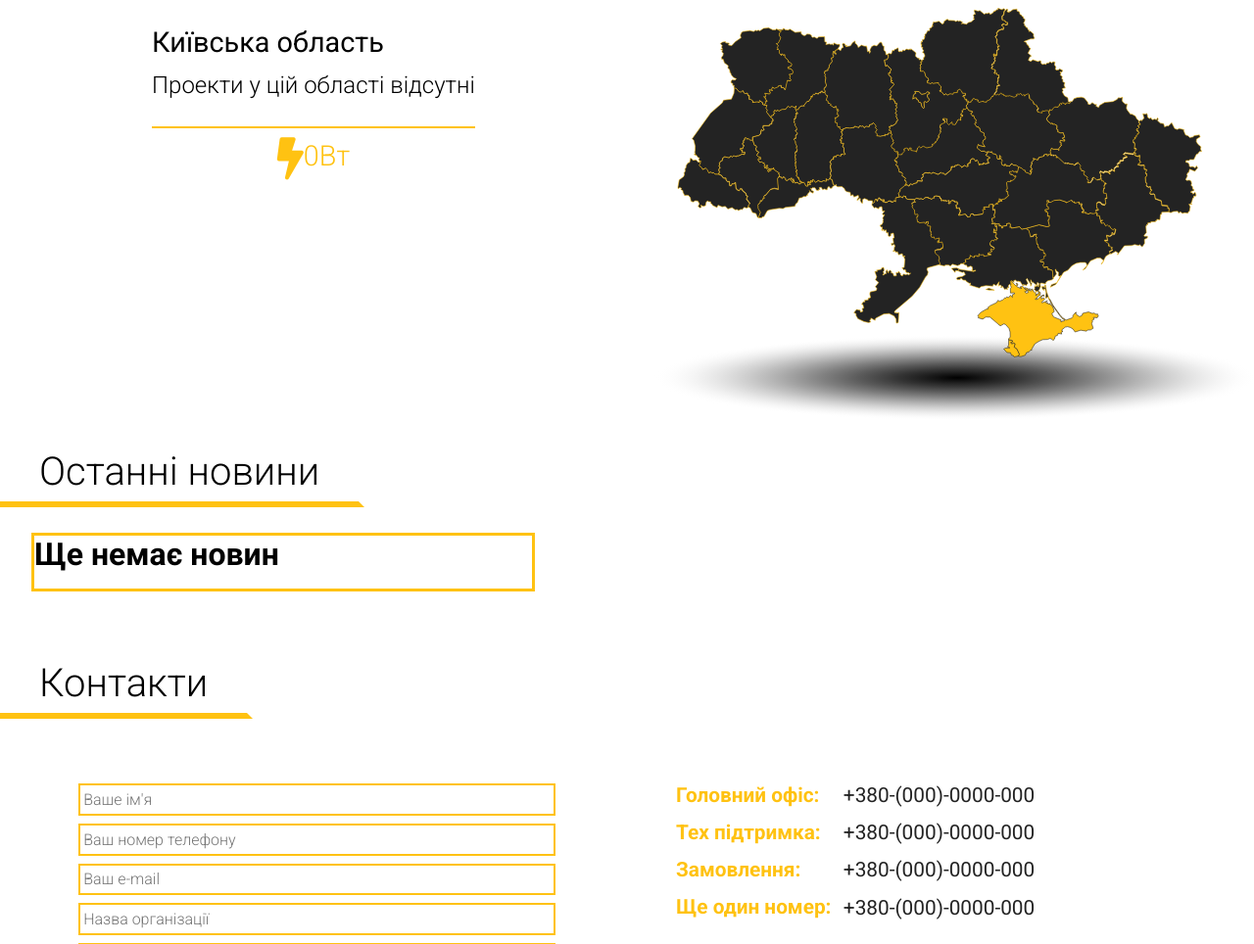
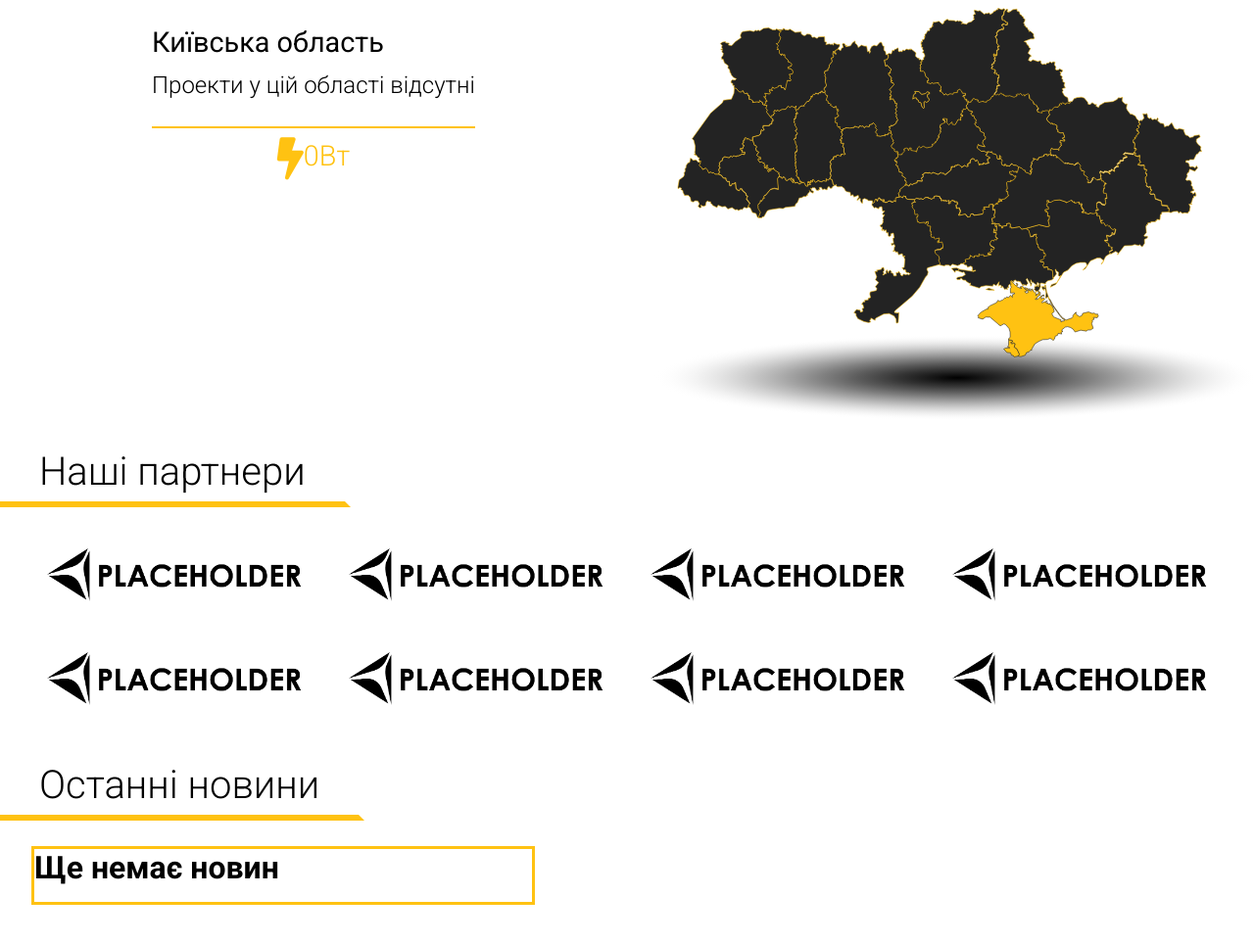
Before and after one commit to NightSkyStudios/ECAD, a Django app: page / in a window 1280 px wide. Shown: the part 1357-2321 px from the top of the page at 98% size. Run offline with Django 3.2, Linux system fonts and the light colour scheme; data that the repository does not hold is empty.

Commit message:
added partners

```diff
--- a/static/css/style.css
+++ b/static/css/style.css
@@ -222,6 +222,21 @@ nav .navdd {
   font-weight: 300;
   color: #232323;
   font-family: "Overpass", sans-serif;
+}
+.content .partners .partnerlist {
+  display: grid;
+  grid-template-columns: 1fr 1fr 1fr 1fr;
+  justify-items: center;
+  justify-content: space-around;
+  margin: 3em;
+  grid-gap: 3em;
+}
+.content .partners .partnerlist .partner {
+  width: 100%;
+}
+.content .partners .partnerlist .partner img {
+  width: 100%;
+  filter: grayscale(100%);
 }
 .content .mapsector {
   position: relative;
--- a/static/css/style.scss
+++ b/static/css/style.scss
@@ -106,6 +106,24 @@ a, button {
                 font-weight: 300;
                 color: $color2;
                 font-family: 'Overpass', sans-serif;
+            }
+        }
+    }
+
+    .partners{
+        .partnerlist{
+            display: grid;
+            grid-template-columns: 1fr 1fr 1fr 1fr;
+            justify-items: center;
+            justify-content: space-around;
+            margin: 3em;
+            grid-gap: 3em;
+            .partner{
+                width: 100%;
+                img{
+                    width: 100%;
+                    filter: grayscale(100%);
+                }
             }
         }
     }
--- a/templates/index.html
+++ b/templates/index.html
@@ -424,6 +424,19 @@
 </svg>
         </div>
     </div>
+    <div class="partners">
+        <div class="header"><p>Наші партнери</p></div>
+        <div class="partnerlist">
+            <div class="partner"><img src="{% static 'images/placeholder.com-logo1.png' %}" alt=""></div>
+            <div class="partner"><img src="{% static 'images/placeholder.com-logo1.png' %}" alt=""></div>
+            <div class="partner"><img src="{% static 'images/placeholder.com-logo1.png' %}" alt=""></div>
+            <div class="partner"><img src="{% static 'images/placeholder.com-logo1.png' %}" alt=""></div>
+            <div class="partner"><img src="{% static 'images/placeholder.com-logo1.png' %}" alt=""></div>
+            <div class="partner"><img src="{% static 'images/placeholder.com-logo1.png' %}" alt=""></div>
+            <div class="partner"><img src="{% static 'images/placeholder.com-logo1.png' %}" alt=""></div>
+            <div class="partner"><img src="{% static 'images/placeholder.com-logo1.png' %}" alt=""></div>
+        </div>
+    </div>
     <div class="news">
         <div class="header" data-aos="fade-right" data-aos-duration="1000"><p>Останні новини</p></div>
         <div class="newspanel">
```
Also changed, not shown: static/images/placeholder.com-logo1.png (added), templates/nav.html (indentation only), 1 other file.
